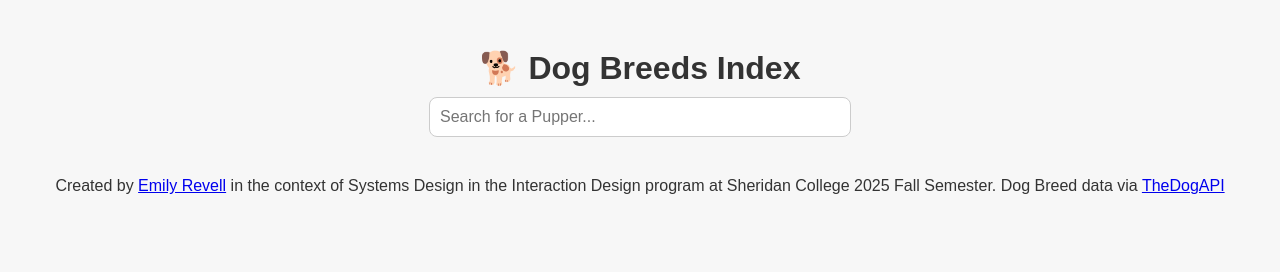
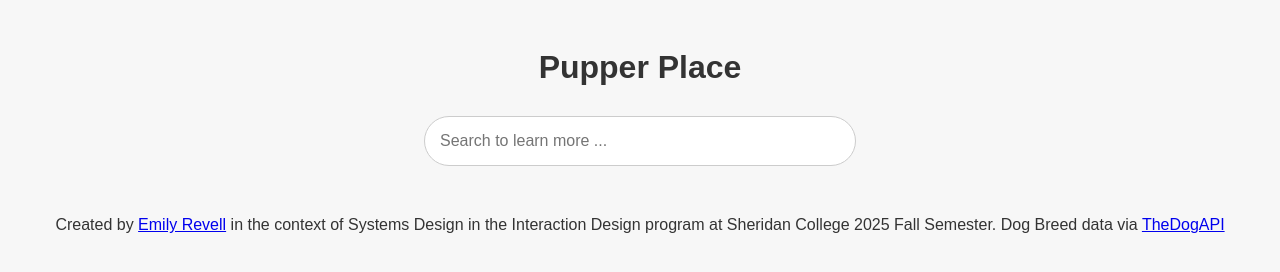
Before and after one commit to RevEm9/Project1_DynamicData, a website: page index.html in a window 1280 px wide. Drawn offline with Linux system fonts and the light colour scheme; no server answers.

Commit message:
Changed some spacing and added origin into the breeddetails section.

```diff
--- a/index.html
+++ b/index.html
@@ -10,8 +10,8 @@
 
 <body>
 
-  <h1>🐕 Dog Breeds Index</h1>
-  <input type="text" id="searchBar" placeholder="Search for a Pupper...">
+  <h1>Pupper Place</h1>
+  <input type="text" id="searchBar" placeholder="Search to learn more ...">
   <div id="alphabet"></div>
   <ul id="breedList"></ul>
   <div id="breedModal">
--- a/script.js
+++ b/script.js
@@ -66,6 +66,7 @@ async function loadBreeds() {
             <h2>${breed.name}</h2>
             <img src="${imageUrl}" alt="${breed.name}">
             <p><strong>Temperament:</strong> ${breed.temperament || "N/A"}</p>
+            <p><strong>Origin:</strong> ${breed.origin}</p>
             <p><strong>Weight:</strong> ${breed.weight.metric} kg</p>
             <p><strong>Height:</strong> ${breed.height.metric} cm</p>
             <p><strong>Life span:</strong> ${breed.life_span}</p>
@@ -77,6 +78,7 @@ async function loadBreeds() {
             <h2>${breed.name}</h2>
             <p>Unable to load image</p>
             <p><strong>Temperament:</strong> ${breed.temperament || "N/A"}</p>
+            <p><strong>Origin:</strong> ${breed.origin}</p>
             <p><strong>Weight:</strong> ${breed.weight.metric} kg</p>
             <p><strong>Height:</strong> ${breed.height.metric} cm</p>
             <p><strong>Life span:</strong> ${breed.life_span}</p>
--- a/style.css
+++ b/style.css
@@ -4,6 +4,11 @@ body {
   color: #333;
   text-align: center;
   padding: 20px;
+}
+
+footer{
+  text-align: center;
+  margin-top: 20px;
 }
 
 h1 {
@@ -13,16 +18,17 @@ h1 {
 #searchBar {
   width: 80%;
   max-width: 400px;
-  padding: 10px;
-  border-radius: 8px;
+  padding: 15px;
+  border-radius: 25px;
   border: 1px solid #ccc;
   margin-bottom: 20px;
+  margin-top: 20px;
   font-size: 16px;
   outline: none;
 }
 
 #alphabet {
-  margin-bottom: 20px;
+  margin-bottom: 30px;
 }
 
 .letter {
```
